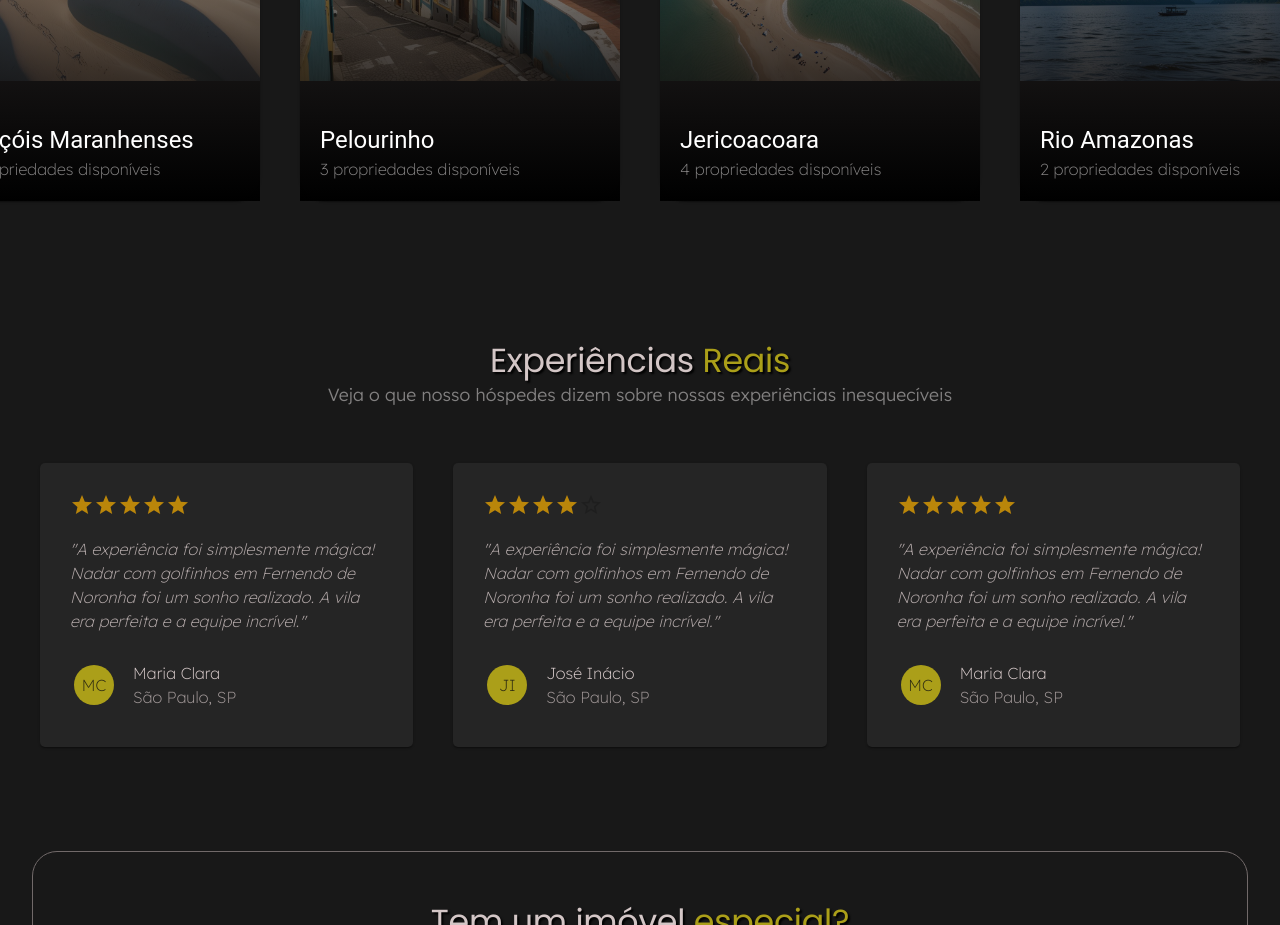
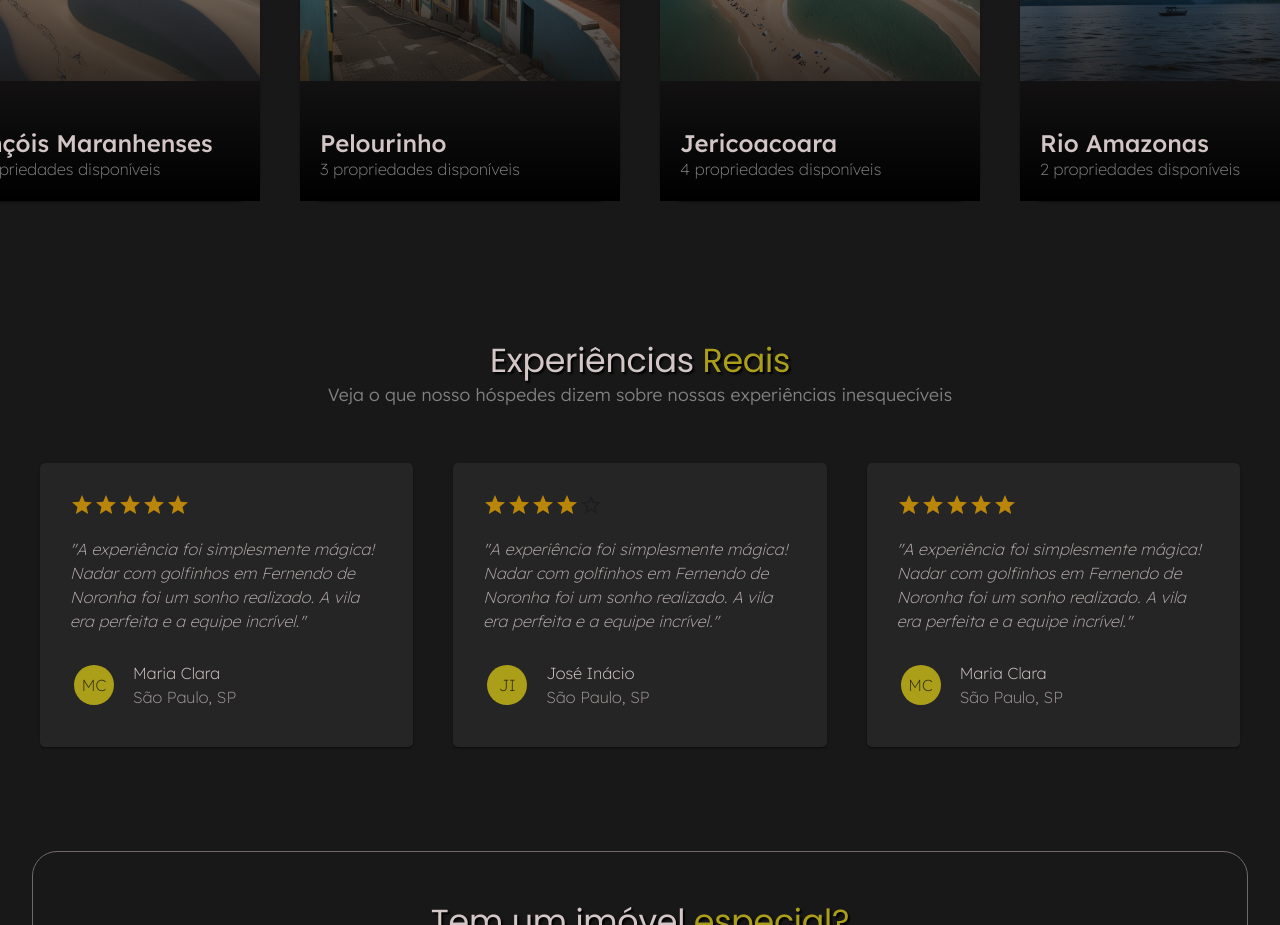
Before and after one commit to Leonardobern10/ExperiStay, a React (Vite) app: page / in a window 1280 px wide. Shown: the part 2960-3885 px from the top of the page. Built offline with nearby package versions, Linux system fonts and the light colour scheme; a web font is replaced by a local one.

Commit message:
fix: corrigindo variant de 'h5' para 'h3'

```diff
--- a/src/components/ExclusiveDestinys/ExclusiveComponent.tsx
+++ b/src/components/ExclusiveDestinys/ExclusiveComponent.tsx
@@ -34,7 +34,7 @@ export default function ExclusiveComponent(
                          padding: (theme) => theme.spacing(4),
                     }}>
                     {/** Mudar para h3 */}
-                    <Typography variant="h5">{data.name}</Typography>
+                    <Typography variant="h3">{data.name}</Typography>
                     <Typography
                          sx={{
                               color: (theme) => theme.palette.text.secondary,
```
